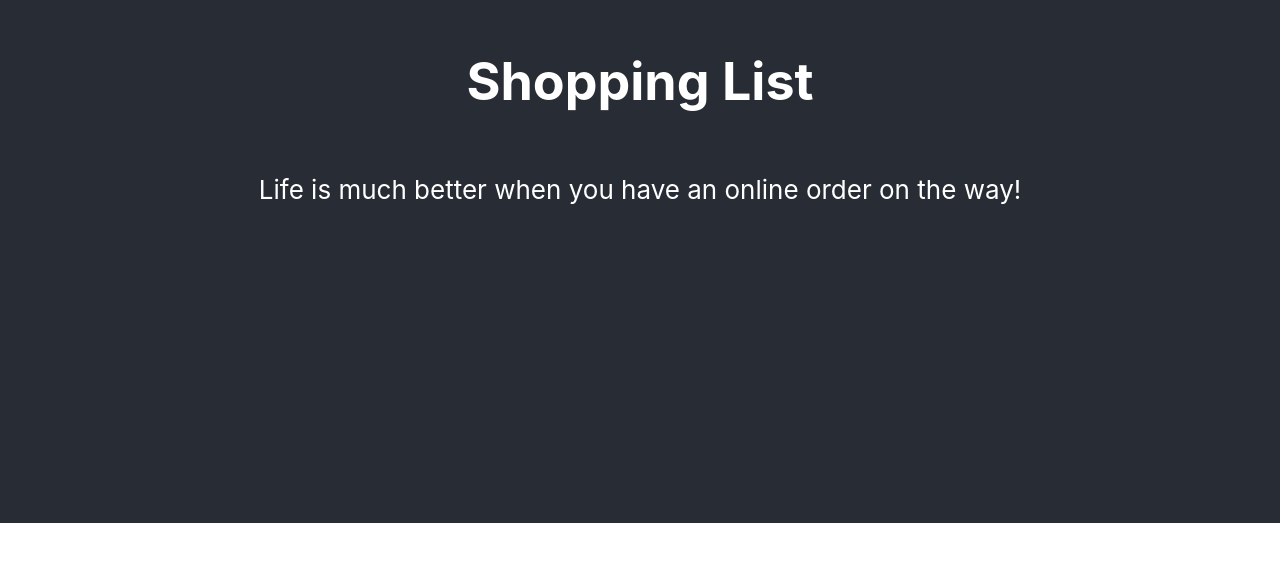
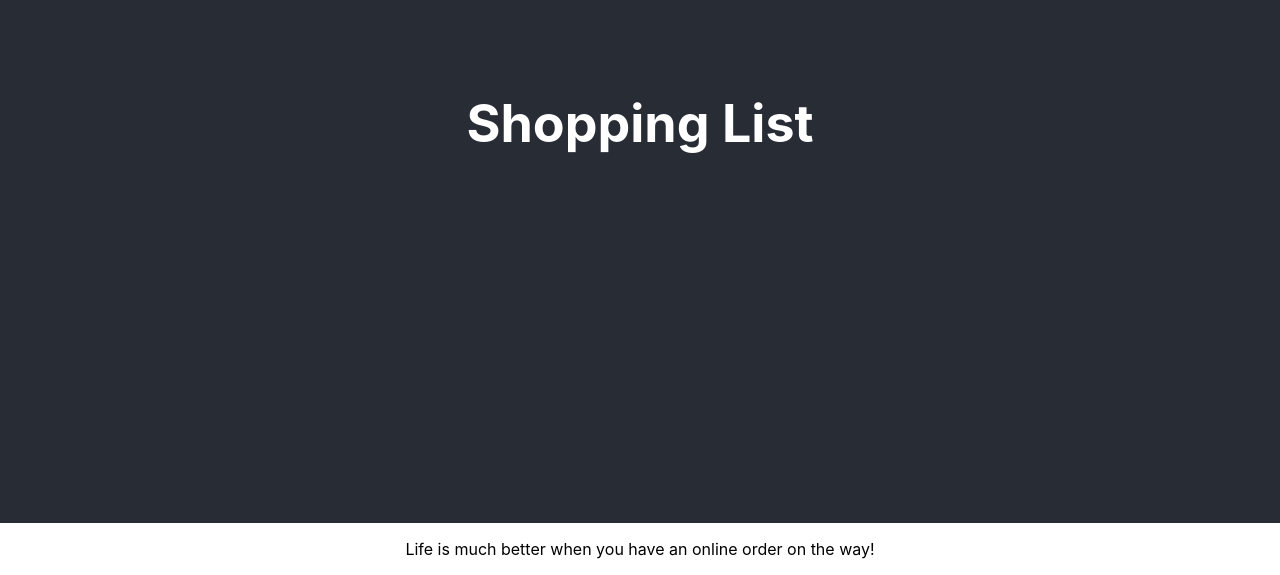
Before and after one commit to C-Christensen/Cart, a React (Create React App) app: page / in a window 1280 px wide. Shown: the part 277-852 px from the top of the page. Before the commit the page ends 800 px from the top, so only its background shows below. Built offline with nearby package versions, Linux system fonts and the light colour scheme.

Commit message:
Moved paragraph outside header

```diff
--- a/src/App.tsx
+++ b/src/App.tsx
@@ -11,8 +11,8 @@ class App extends React.Component<{}, {}> {
       <div className="App">
         <header className="App-header">
           <h1>Shopping List</h1>
-          <p>Life is much better when you have an online order on the way!</p>
        </header>
+       <p>Life is much better when you have an online order on the way!</p>
      </div>
     );
   }
```
